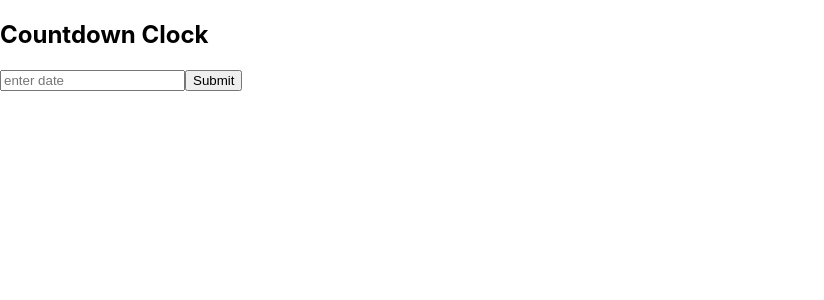
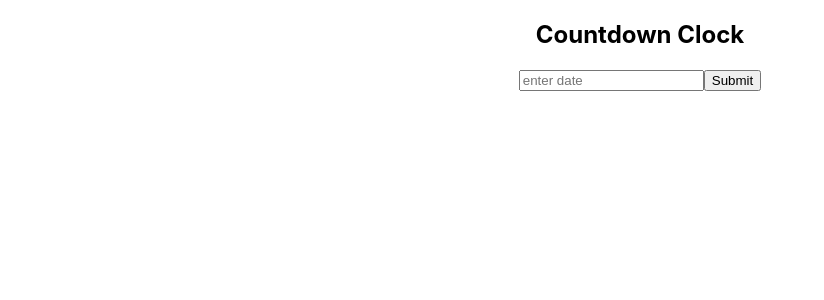
Before and after one commit to vknanavati/React-Countdown-App, a React (Create React App) app: page / in a window 1280 px wide. Shown: the top 300 px of the page, without its empty margins (0-824 px from the left). Built offline with nearby package versions, Linux system fonts and the light colour scheme.

Commit message:
styled .body.

```diff
--- a/src/index.css
+++ b/src/index.css
@@ -1,10 +1,15 @@
-body {
+.body {
   margin: 0;
   font-family: -apple-system, BlinkMacSystemFont, 'Segoe UI', 'Roboto', 'Oxygen',
     'Ubuntu', 'Cantarell', 'Fira Sans', 'Droid Sans', 'Helvetica Neue',
     sans-serif;
   -webkit-font-smoothing: antialiased;
   -moz-osx-font-smoothing: grayscale;
+
+  justify-content: center;
+  align-items: center;
+  text-align: center;
+  width: 100%;
 }
 
 code {
```
